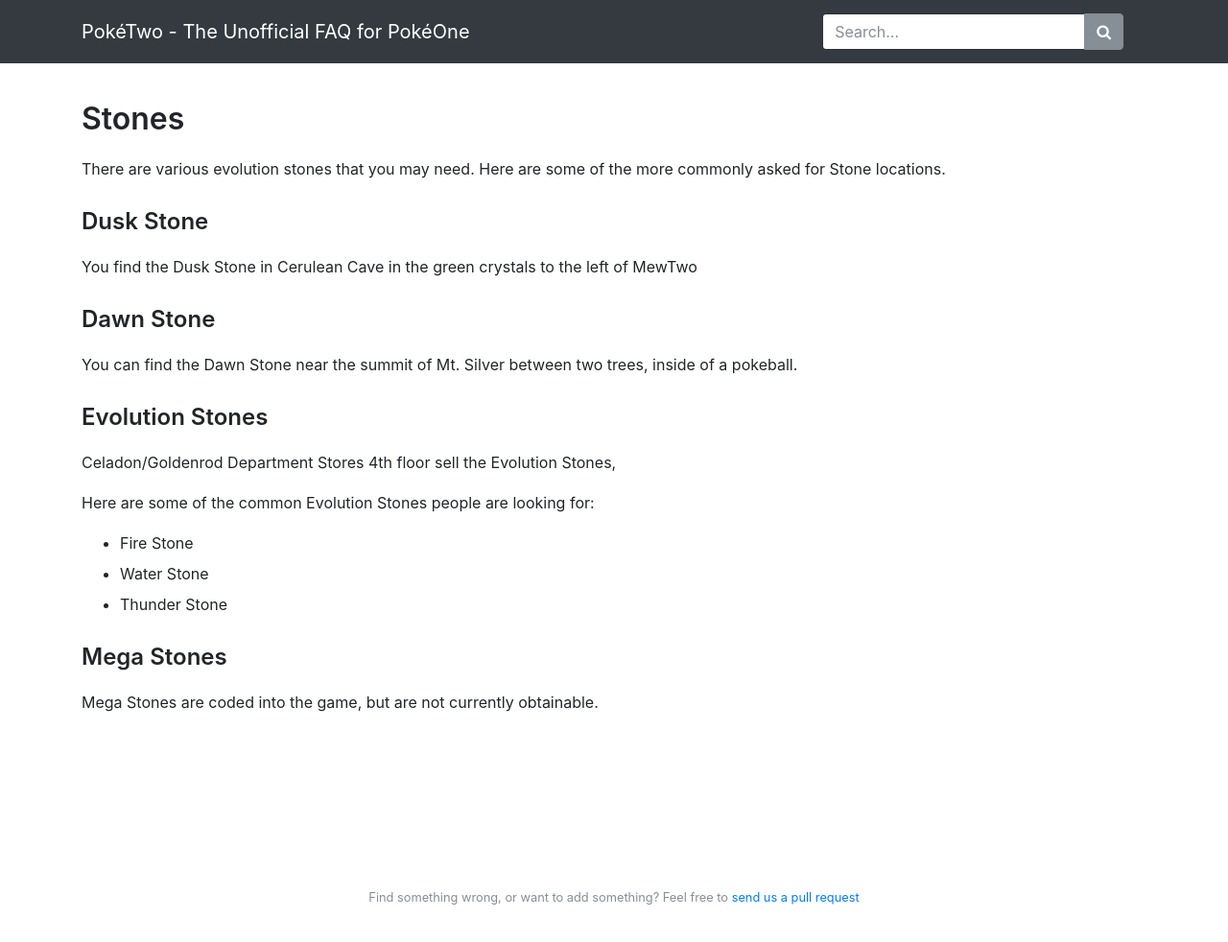
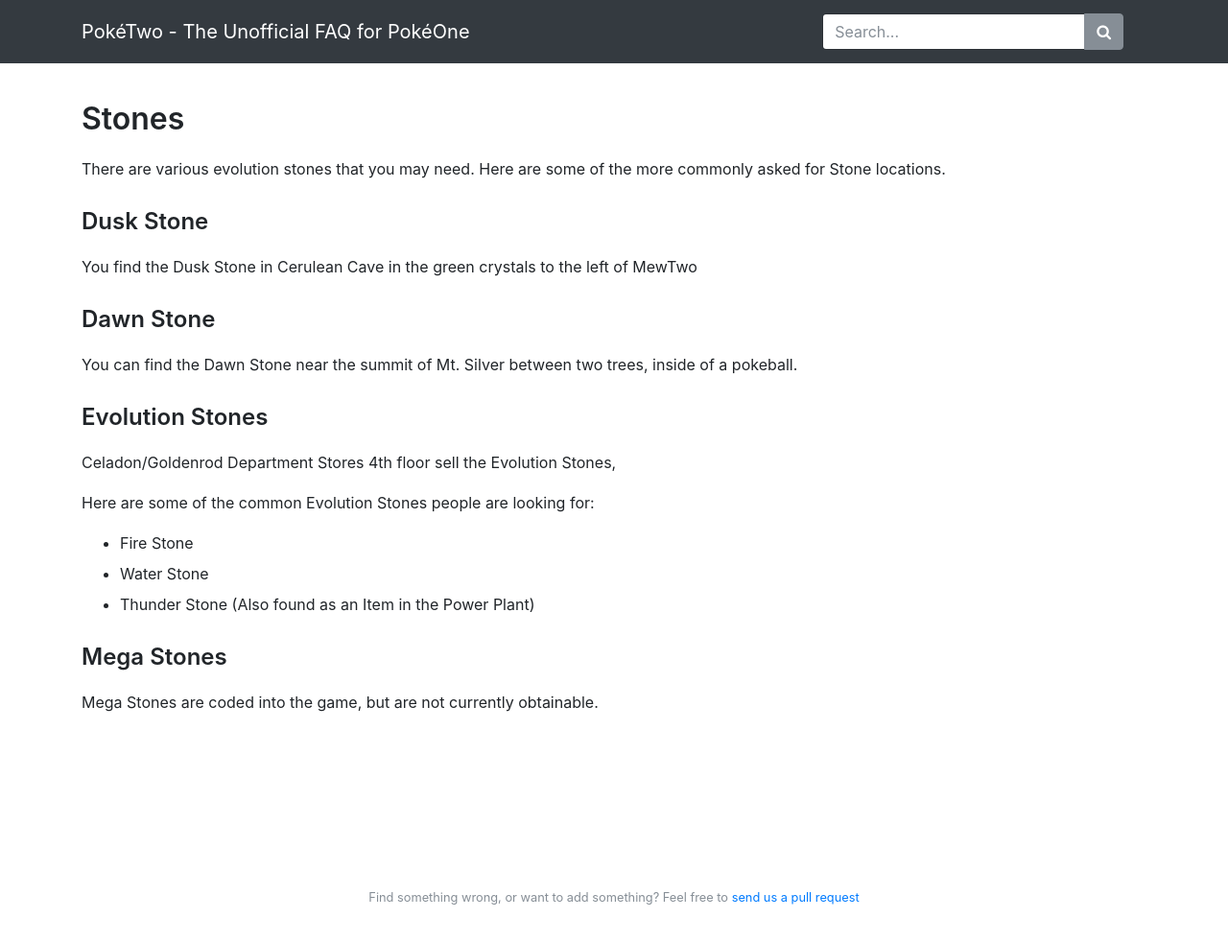
Before and after one commit to X3I/poketwo.com, a Jekyll site: the page built from _pages/items/stones.md, in a window 1280 px wide and 1050 px high. Shown: the top 982 px of the window at 96% size. Built offline with Jekyll 4.4.1, drawn with Linux system fonts in a browser that asks for light colours; nearby versions of some CDN libraries; our own code applies the rules of GitHub Pages for plain Markdown files.

Commit message:
adding pickup location

```diff
--- a/_pages/items/stones.md
+++ b/_pages/items/stones.md
@@ -26,7 +26,7 @@
 
 * Fire Stone
 * Water Stone
-* Thunder Stone
+* Thunder Stone (Also found as an Item in the Power Plant)
 
 ## Mega Stones
 
```
